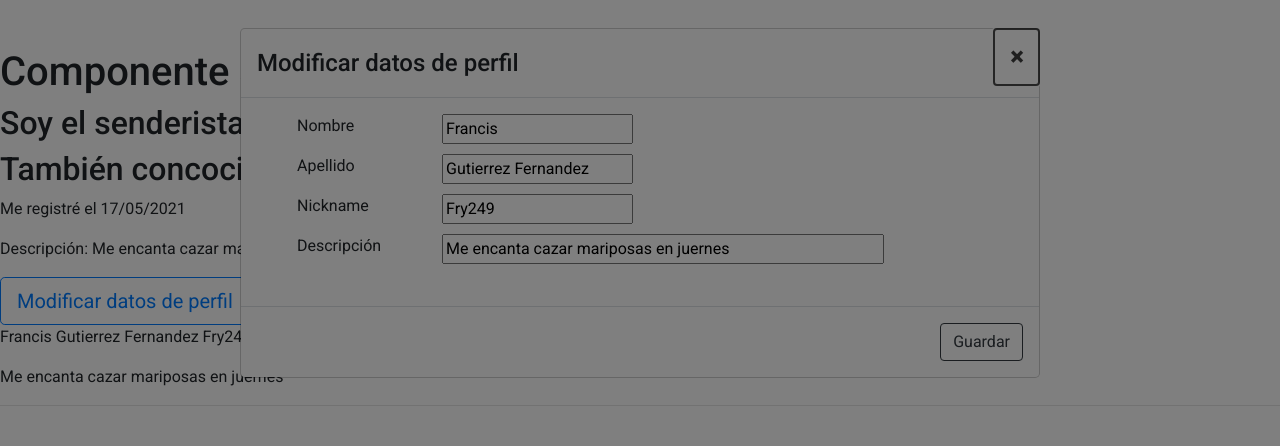
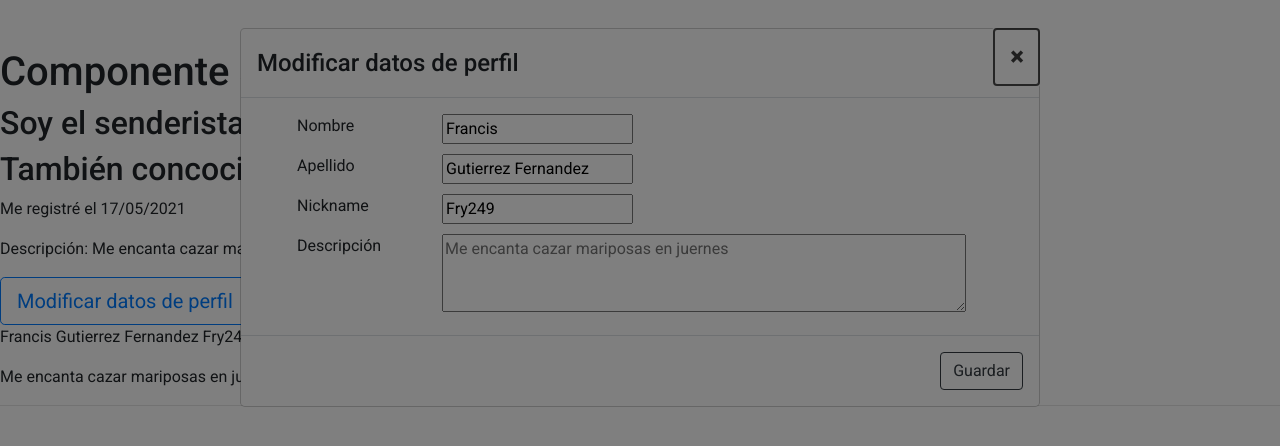
Before and after one commit to Team-EI1050/trailzen-webapp, an Angular app in the folder frontend/: page / in a window 1280 px wide. Both pictures are taken after a click on the button "Modificar datos de perfil". Shown: the top 446 px of the page. Built offline with nearby package versions, Linux system fonts and the light colour scheme.

Commit message:
modificación campos modal

```diff
--- a/frontend/src/app/modalmodificar-senderista/modalmodificar-senderista.component.html
+++ b/frontend/src/app/modalmodificar-senderista/modalmodificar-senderista.component.html
@@ -13,25 +13,25 @@
                 <li class="sinPuntitos">
                   <div class= "gordo">
                     <div class="izqui"><label for="">Nombre</label></div>
-                    <div class="dere"><input type="text" id="nombre" value="{{nombre}}"></div>
+                    <div class="dere"><input type="text" maxlength="20" onkeypress="this.style.width = ((this.value.length + 3) * 8) + 'px';" id="nombre" value="{{nombre}}"></div>
                   </div>
                 </li>
                 <li class="sinPuntitos">
                   <div class= "gordo">
                     <div class="izqui"><label for="">Apellido</label></div>
-                    <div class="dere"><input type="text" id="apellido" value="{{apellido}}"></div>
+                    <div class="dere"><input type="text" maxlength="50" onkeypress="this.style.width = ((this.value.length + 3) * 8) + 'px';" id="apellido" value="{{apellido}}"></div>
                   </div>
                 </li>
                 <li class="sinPuntitos">
                   <div class= "gordo">
                     <div class="izqui"><label for="">Nickname</label></div>
-                    <div class="dere"><input type="text" id="nickname" value="{{nickname}}"></div>
+                    <div class="dere"><input type="text" maxlength="30" size="(this.value.length + 3)+'px';" onkeypress="this.style.width = ((this.value.length + 3) * 8) + 'px';" id="nickname" value="{{nickname}}"></div>
                   </div>
                 </li>
                 <li class="sinPuntitos">
                   <div class= "gordo">
                     <div class="izqui"><label for="">Descripción</label></div>
-                    <div class="dere"><input type="text" id="descripcion" size="50" value="{{descripcion}}"></div>
+                    <div class="dere"><textarea maxlength="250" rows="3" cols="60" id="descripcion" size="50" placeholder="{{descripcion}}"></textarea></div>
                   </div>
                 </li>
             </ul>
```
